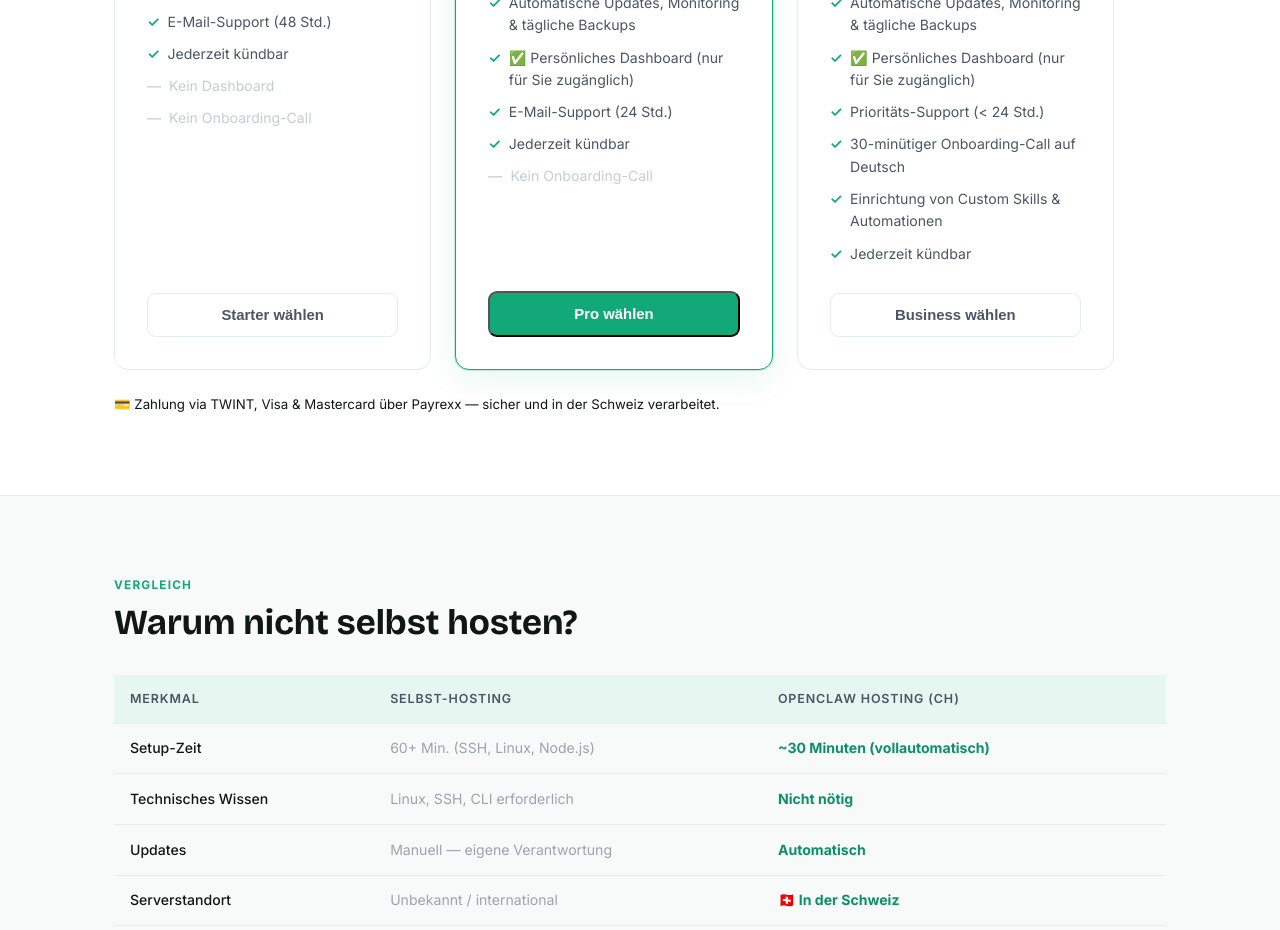
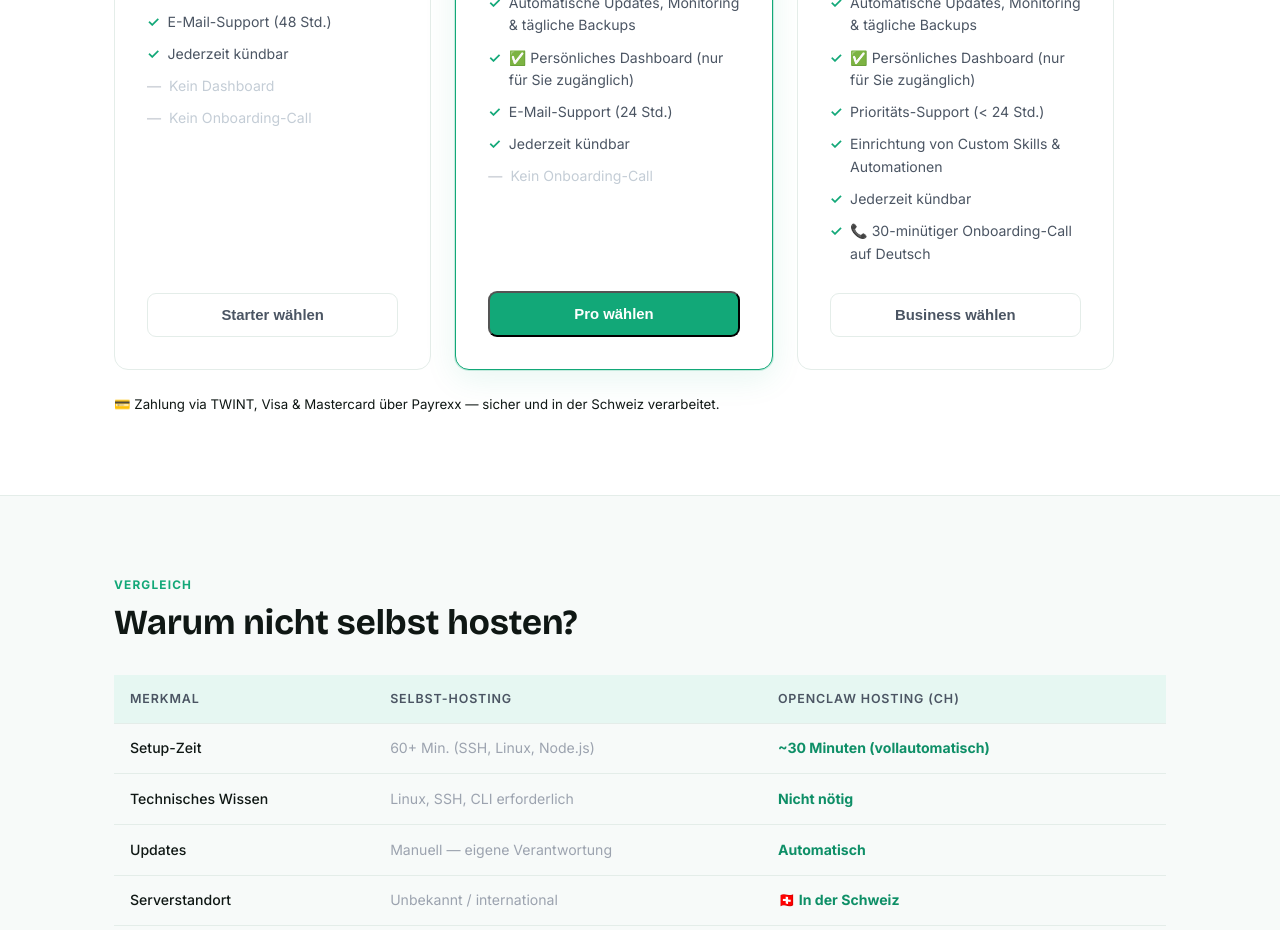
Before and after one commit to riccardogosteli-wq/openclaw-hosting, a Next.js app: page / in a window 1280 px wide. Shown: the part 6580-7510 px from the top of the page. Built offline with nearby package versions, Linux system fonts and the light colour scheme.

Commit message:
Onboarding call: Business annual only, not monthly

```diff
--- a/app/page.tsx
+++ b/app/page.tsx
@@ -131,7 +131,8 @@ const de = {
 
   p3badge: 'BUSINESS', p3n: 'Business', p3d: 'Für anspruchsvolle Workloads und maximale Leistung',
   p3p: '59', p3a: '→ CHF 560/Jahr (günstiger)',
-  p3fs: ['8 vCPU · 16 GB RAM · 80 GB SSD', '🇨🇭 Privater Server in der Schweiz', 'Telegram, Discord & WhatsApp', '🎙️ Voice-Chat: Sprache senden, Text oder Sprache empfangen', 'Automatische Updates, Monitoring & tägliche Backups', '✅ Persönliches Dashboard (nur für Sie zugänglich)', 'Prioritäts-Support (< 24 Std.)', '30-minütiger Onboarding-Call auf Deutsch', 'Einrichtung von Custom Skills & Automationen', 'Jederzeit kündbar'],
+  p3fs: ['8 vCPU · 16 GB RAM · 80 GB SSD', '🇨🇭 Privater Server in der Schweiz', 'Telegram, Discord & WhatsApp', '🎙️ Voice-Chat: Sprache senden, Text oder Sprache empfangen', 'Automatische Updates, Monitoring & tägliche Backups', '✅ Persönliches Dashboard (nur für Sie zugänglich)', 'Prioritäts-Support (< 24 Std.)', 'Einrichtung von Custom Skills & Automationen', 'Jederzeit kündbar'],
+  p3fsAnnualExtra: '📞 30-minütiger Onboarding-Call auf Deutsch',
   p3cta: 'Business wählen',
 
   cLabel: 'Vergleich', cH2: 'Warum nicht selbst hosten?',
@@ -297,7 +298,8 @@ const en: typeof de = {
 
   p3badge: 'BUSINESS', p3n: 'Business', p3d: 'For demanding workloads and maximum performance',
   p3p: '59', p3a: '→ CHF 560/year (save more)',
-  p3fs: ['8 vCPU · 16 GB RAM · 80 GB SSD', '🇨🇭 Private server in Switzerland', 'Telegram, Discord & WhatsApp', '🎙️ Voice chat: send voice, receive text or voice replies', 'Automatic updates, monitoring & daily backups', '✅ Personal dashboard (private access only)', 'Priority support (< 24h)', '30-min onboarding call in German or English', 'Custom skills & automation setup included', 'Cancel anytime'],
+  p3fs: ['8 vCPU · 16 GB RAM · 80 GB SSD', '🇨🇭 Private server in Switzerland', 'Telegram, Discord & WhatsApp', '🎙️ Voice chat: send voice, receive text or voice replies', 'Automatic updates, monitoring & daily backups', '✅ Personal dashboard (private access only)', 'Priority support (< 24h)', 'Custom skills & automation setup included', 'Cancel anytime'],
+  p3fsAnnualExtra: '📞 30-min onboarding call in German or English',
   p3cta: 'Choose Business',
 
   cLabel: 'Comparison', cH2: 'Why not self-host?',
@@ -593,7 +595,7 @@ export default function Home() {
                 name:t.p3n, desc:t.p3d,
                 price: billing==='annual' ? 47 : 59,
                 annual: billing==='annual' ? (lang==='de'?'CHF 560/Jahr abgerechnet':'CHF 560/year billed') : (lang==='de'?'→ CHF 560/Jahr (günstiger)':'→ CHF 560/year (save more)'),
-                features:t.p3fs, dims:[], cta:t.p3cta,
+                features: billing==='annual' ? [...t.p3fs, t.p3fsAnnualExtra] : t.p3fs, dims:[], cta:t.p3cta,
                 href: billing==='annual'
                   ? (process.env.NEXT_PUBLIC_PAYREXX_BUSINESS_ANNUAL||'/onboarding?plan=business&billing=annual')
                   : (process.env.NEXT_PUBLIC_PAYREXX_BUSINESS||'/onboarding?plan=business'),
```
